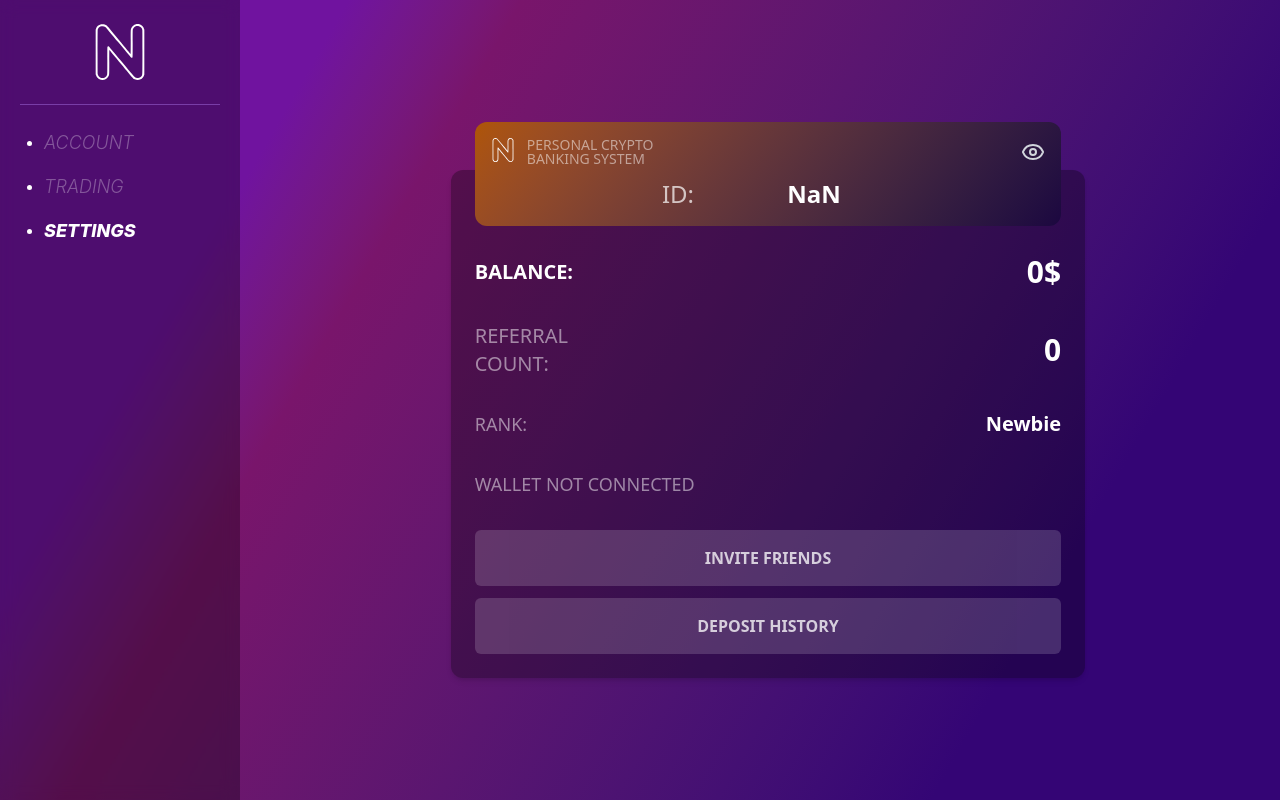
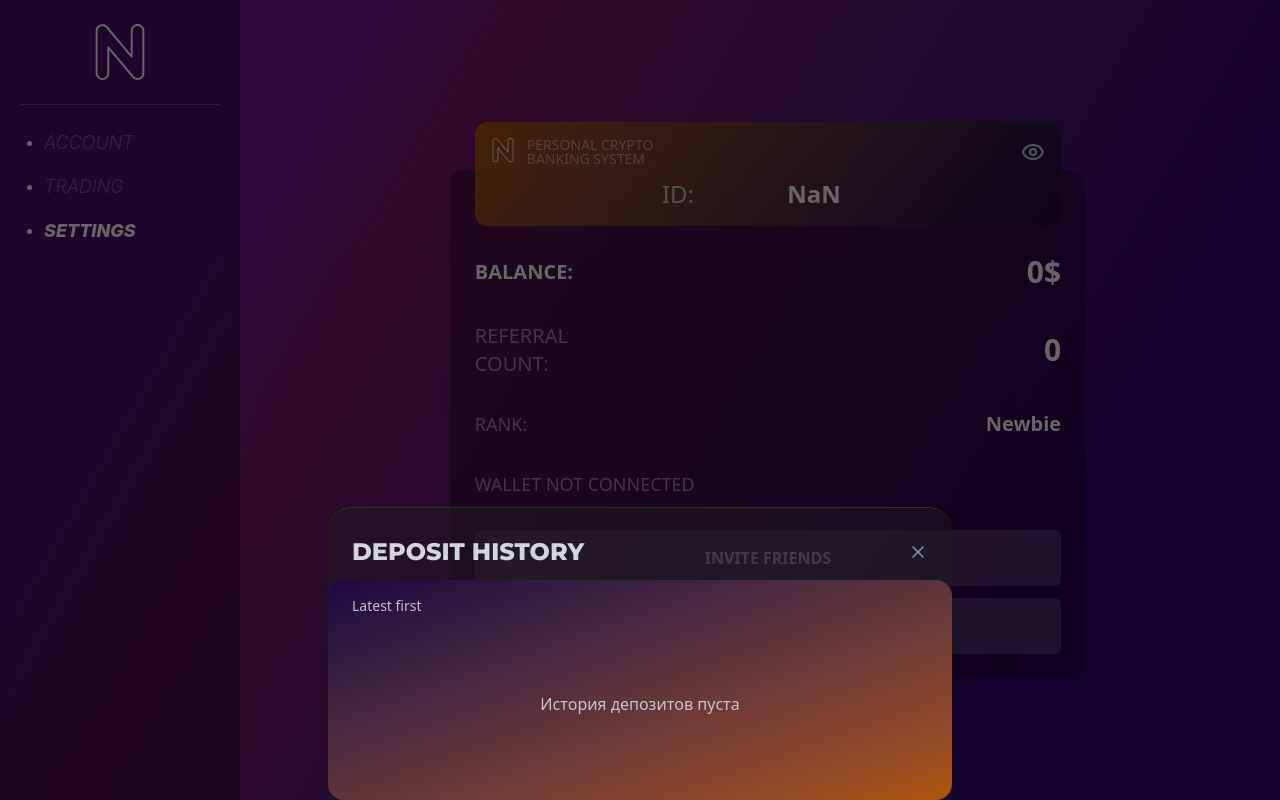
Before and after one commit to MaksymLeng/Admin_crypto, a React (Vite) app: page /settings in a window 1280 px wide. Both pictures are taken after a click on the button "DEPOSIT HISTORY". Built offline with nearby package versions, Linux system fonts and the light colour scheme; what @tonconnect/ui-react would draw is missing.

Commit message:
change DepositHistoryModal.tsx

```diff
--- a/src/components/DepositHistoryModal/DepositHistoryModal.tsx
+++ b/src/components/DepositHistoryModal/DepositHistoryModal.tsx
@@ -8,12 +8,11 @@ import { useAppSelector } from "../../store/hooks.ts";
 const StatusBadge = ({ status }: { status?: string }) => {
     const label = (status || "confirmed").toUpperCase();
     const color =
-        status === "failed"
+        status === "rejected"
             ? "bg-red-500/20 text-red-300 border-red-600/30"
             : status === "pending"
                 ? "bg-yellow-500/20 text-yellow-300 border-yellow-600/30"
                 : "bg-green-500/20 text-green-300 border-green-600/30";
-
     return <span className={`px-2 py-0.5 text-xs rounded border ${color}`}>{label}</span>;
 };
 
@@ -22,51 +21,34 @@ const Row = ({
                  amount,
                  usdAmount,
                  status,
-                 txHash,
              }: {
     createdAt: string;
     amount: number;
     usdAmount?: number;
     status?: "pending" | "confirmed" | "failed";
-    txHash?: string;
 }) => {
     const date = new Date(createdAt).toLocaleString();
-    const shortHash = txHash ? `${txHash.slice(0, 6)}...${txHash.slice(-4)}` : null;
 
     return (
         <li className="grid grid-cols-12 gap-3 items-center text-sm bg-white/5 rounded-xl px-3 py-2 border border-white/10">
-            <div className="col-span-5 text-gray-300">{date}</div>
+            <div className="flex justify-between items-center w-full col-span-12">
+                <div className="text-gray-300">{date}</div>
 
-            <div className="col-span-4 flex items-center gap-2 justify-end">
+                <div className="flex gap-3 items-center">
+                    <div className="flex items-center gap-2 justify-end">
                         <span className="text-white font-semibold">{amount} TON</span>
                         {usdAmount ? <span className="text-gray-400">(~${usdAmount})</span> : null}
                     </div>
-
-            <div className="col-span-2 flex justify-end">
+                    <div className="flex justify-end">
                         <StatusBadge status={status} />
                     </div>
-
-            <div className="col-span-1 flex justify-end">
-                {shortHash ? (
-                    <a
-                        href={`https://tonviewer.com/transaction/${txHash}`}
-                        target="_blank"
-                        rel="noreferrer"
-                        className="text-xs underline text-blue-300 hover:text-blue-200"
-                        title="Open in explorer"
-                    >
-                        {shortHash}
-                    </a>
-                ) : (
-                    <span className="text-xs text-gray-500">—</span>
-                )}
+                </div>
             </div>
         </li>
     );
 };
 
 const DepositHistoryModal: FC<ModalProps> = ({ isOpen, onClose }) => {
-    // берём готовые данные из стора
     const { depositHistory, depositError } = useAppSelector((s) => s.user);
 
     return (
@@ -84,6 +66,7 @@ const DepositHistoryModal: FC<ModalProps> = ({ isOpen, onClose }) => {
                     <div className="fixed inset-0 bg-black/60" />
                 </TransitionChild>
 
+                {/* bottom-sheet контейнер */}
                 <div className="fixed inset-0 flex items-end justify-center p-0">
                     <TransitionChild
                         as={Fragment}
@@ -94,10 +77,10 @@ const DepositHistoryModal: FC<ModalProps> = ({ isOpen, onClose }) => {
                         leaveFrom="translate-y-0 opacity-100"
                         leaveTo="translate-y-full opacity-0"
                     >
-                        <DialogPanel className="lg:w-[calc((100%-15rem)*0.6)] w-full md:h-[60%] h-[70%] max-w-full bg-[#1e1e1e]/40 text-white rounded-t-3xl shadow-lg border-t border-[#2e2e2e]">
-                            <div className="flex flex-col gap-6">
-                                {/* Header */}
-                                <div className="flex items-center justify-between pt-7 p-6 pb-0 rounded-t-3xl">
+                        {/* ВАЖНО: делаем панель flex-колонкой и ограничиваем высоту, скроллится контент ниже */}
+                        <DialogPanel className="lg:w-[calc((100%-15rem)*0.6)] w-full max-w-full bg-[#1e1e1e]/40 text-white rounded-t-3xl shadow-lg border-t border-[#2e2e2e] flex flex-col max-h-[90svh] md:max-h-[85vh]">
+                            {/* Header (фиксированный) */}
+                            <div className="flex items-center justify-between pt-7 p-6 pb-3 rounded-t-3xl shrink-0">
                                 <DialogTitle className="text-2xl text-gray-300 font-extrabold font-montserrat">
                                     DEPOSIT HISTORY
                                 </DialogTitle>
@@ -106,28 +89,27 @@ const DepositHistoryModal: FC<ModalProps> = ({ isOpen, onClose }) => {
                                 </button>
                             </div>
 
-                                {/* Body */}
-                                <div className="w-full md:max-w-3xl max-w-[95%] mx-auto h-[75%] bg-gradient-to-br from-[#1c0740] to-[#af5505] rounded-2xl p-4">
-                                    {/* Subheader */}
-                                    <div className="flex items-center justify-between px-2 pb-2">
+                            {/* Scrollable content */}
+                            <div className="w-full md:max-w-3xl max-w-[95%] mx-auto flex-1 bg-gradient-to-br from-[#1c0740] to-[#af5505] rounded-2xl p-4 overflow-y-auto overscroll-contain">
+                                {/* Subheader (можно закрепить) */}
+                                <div className="flex items-center justify-between px-2 pb-2 sticky top-0 bg-transparent">
                                     <div className="text-gray-300/90 text-sm">Latest first</div>
                                     <div className="text-gray-300/60 text-xs">
                                         {depositHistory?.length ? `${depositHistory.length} records` : ""}
                                     </div>
                                 </div>
 
-                                    {/* Content area */}
-                                    <div className="h-[calc(100%-2rem)] overflow-y-auto pr-1 custom-scroll">
+                                {/* Содержимое */}
                                 {depositError ? (
-                                            <div className="flex items-center justify-center h-full text-red-300">
+                                    <div className="flex items-center justify-center min-h-40 text-red-300">
                                         {depositError}
                                     </div>
                                 ) : !depositHistory || depositHistory.length === 0 ? (
-                                            <div className="flex items-center justify-center h-full text-gray-200/80">
+                                    <div className="flex items-center justify-center min-h-40 text-gray-200/80">
                                         История депозитов пуста
                                     </div>
                                 ) : (
-                                            <ul className="space-y-2">
+                                    <ul className="space-y-2 pb-4">
                                         {depositHistory.map((d) => (
                                             <Row
                                                 key={d._id}
@@ -135,13 +117,10 @@ const DepositHistoryModal: FC<ModalProps> = ({ isOpen, onClose }) => {
                                                 amount={d.amount}
                                                 usdAmount={d.usdAmount}
                                                 status={d.status}
-                                                        txHash={d.txHash}
                                             />
                                         ))}
                                     </ul>
                                 )}
-                                    </div>
-                                </div>
                             </div>
                         </DialogPanel>
                     </TransitionChild>
--- a/src/components/Settings/SettingsMenu.tsx
+++ b/src/components/Settings/SettingsMenu.tsx
@@ -103,10 +103,10 @@ const SettingsMenu = () => {
                     </div>
                 </div>
                 <div className="flex flex-col gap-3">
-                    <button className='bg-white/20 px-1 py-4 font-bold rounded-md cursor-pointer uppercase opacity-80 cursor-pointer' onClick={() => onClickShow(4, dispatch)}>
+                    <button className='bg-white/20 px-1 py-4 font-bold rounded-md cursor-pointer uppercase opacity-80 cursor-pointer'>
                         Invite friends
                     </button>
-                    <button className='bg-white/20 px-1 py-4 font-bold rounded-md cursor-pointer uppercase opacity-80 cursor-pointer'>
+                    <button className='bg-white/20 px-1 py-4 font-bold rounded-md cursor-pointer uppercase opacity-80 cursor-pointer' onClick={() => onClickShow(4, dispatch)}>
                         Deposit history
                     </button>
                 </div>
```
Lines whose indentation alone changed are shown as unchanged.
